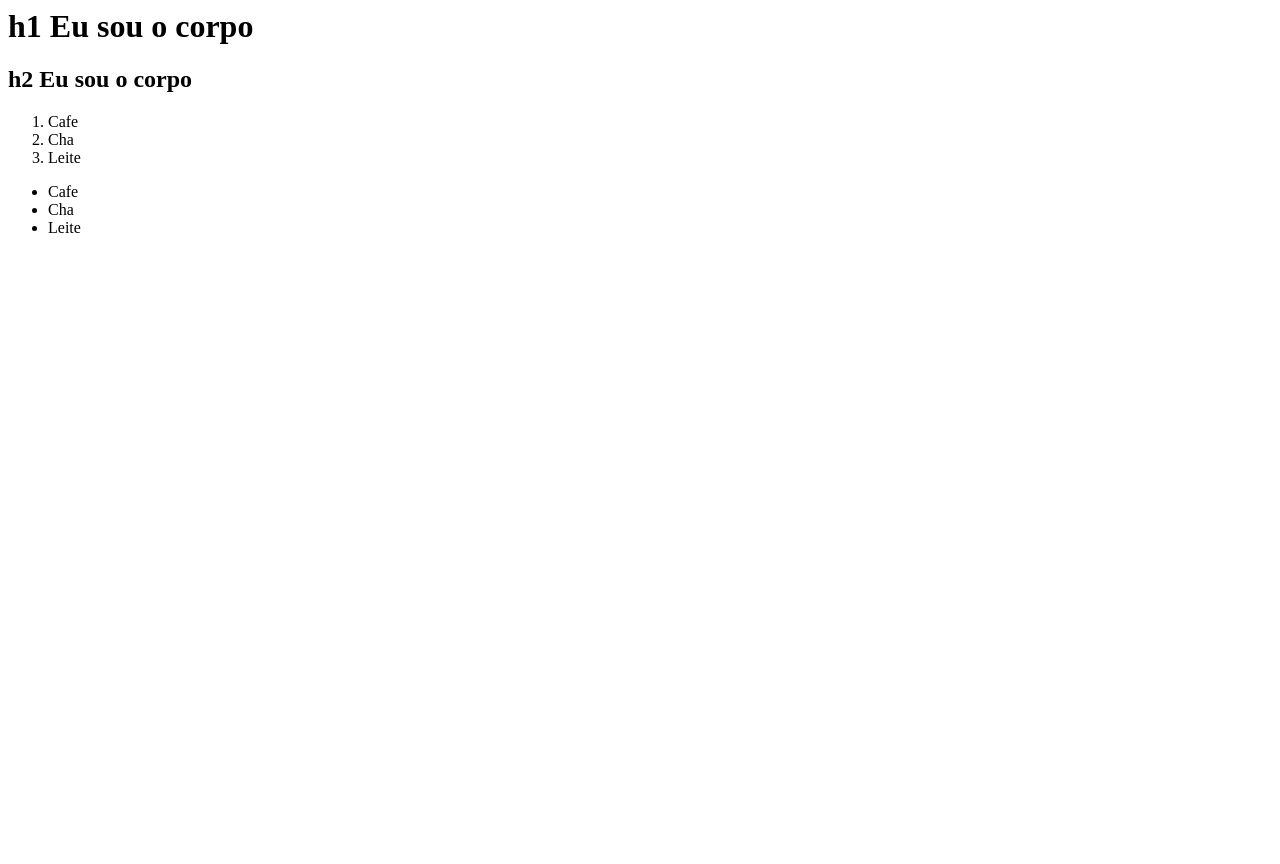
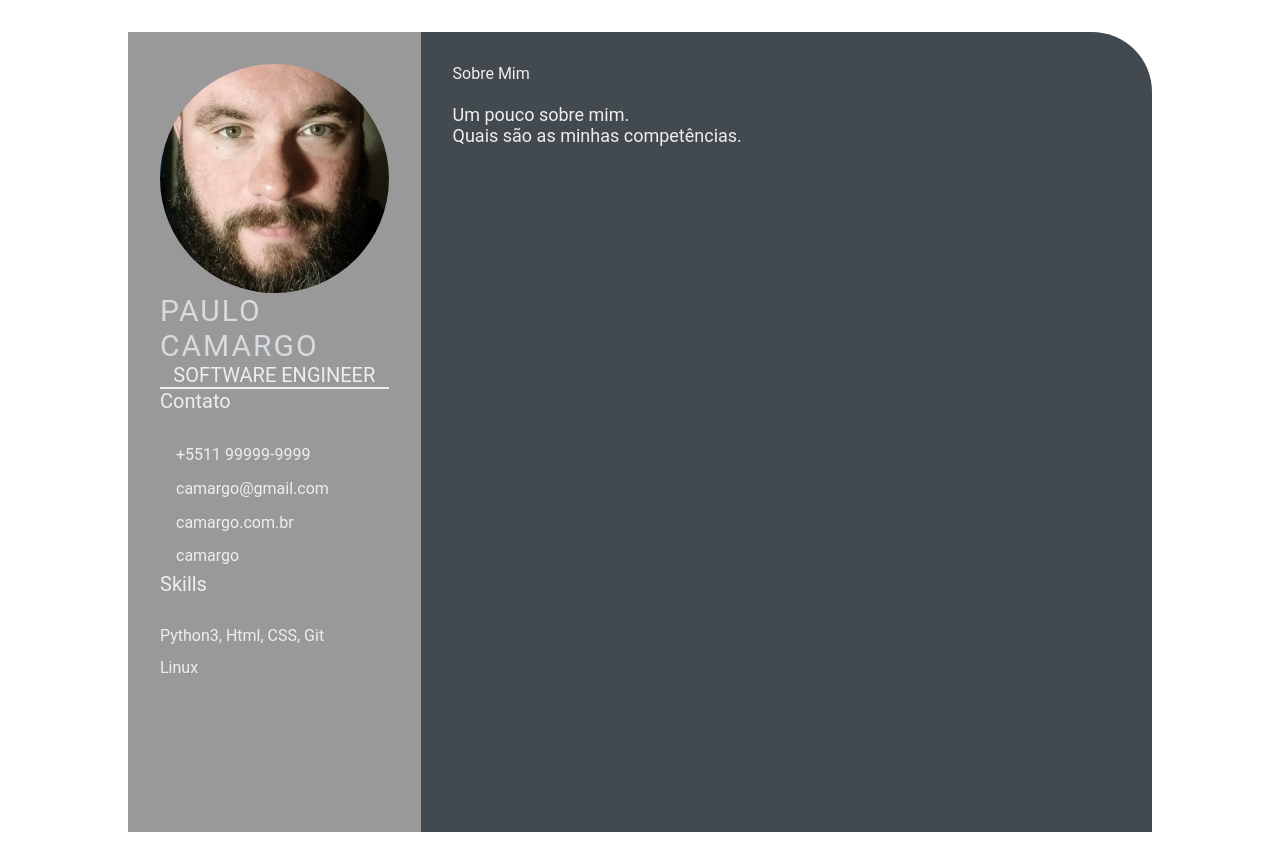
Before and after one commit to pvcamargo/jornadadevebac, a plain HTML site: page index.html in a window 1280 px wide. Before the commit the page ends 800 px from the top, so only its background shows below. Drawn offline with Linux system fonts and the light colour scheme.

Commit message:
day-02 (#2)

```diff
--- a/index.html
+++ b/index.html
@@ -1,21 +1,51 @@
-<html>
-    <head>
-        <title>
-            Olá, eu sou a cabeça
-        </title>
-    </head>
-    <body>
-        <h1>h1 Eu sou o corpo</h1>
-        <h2>h2 Eu sou o corpo</h2>
-    </body>
-    <ol>
-        <li>Cafe</li>
-        <li>Cha</li>
-        <li>Leite</li>
-    </ol>
-    <ul>
-        <li>Cafe</li>
-        <li>Cha</li>
-        <li>Leite</li>
-    </ul>
+<html lang="en">
+<head>
+    <meta charset="UTF-8">
+    <meta http-equiv="X-UA-Compatible" content="IE=edge">
+    <meta name="viewport" content="width=device-width, initial-scale=1.0">
+    <title>Paulo Camargo</title>
+
+    <link rel="stylesheet" href="style.css">
+
+</head>
+<body>
+    <main class="resume-contents">
+        <section class="left-section">
+            <div class="left-section-contents">
+                <div class="profile">
+                    <img class="profile-image" src="img/profile-image.jpg" alt="Profile image">
+                    <p class="name">Paulo Camargo</p>
+                    <p class="profession">Software Engineer</p>
+                </div>
+                <div class="contact-info">
+                    <p class="left-title">Contato</p>
+                    <ul>
+                        <li><i class="fa fa-phone"></i>+5511 99999-9999</li>
+                        <li><i class="fa fa-envelope"></i>camargo@gmail.com</li>
+                        <li><i class="fa fa-globe"></i>camargo.com.br</li>
+                        <li><i class="fa fa-github"></i>camargo</li>
+                    </ul>
+                </div>
+                <div class="skills">
+                    <p class="left-title">Skills</p>
+                    <ul>
+                        <li><p>Python3, Html, CSS, Git</p></li>
+                        <li><p>Linux</p></li>
+                    </ul>
+                </div>
+            </div>
+        </section>
+        <section class="right-section">
+            <div class="right-section-contents">
+                <section class="about gap">
+                    <div class="right-title">Sobre Mim</div>
+                    <p class="about-me-contents">
+                        <br> Um pouco sobre mim.
+                        <br> Quais são as minhas competências.
+                    </p>
+                </section>
+            </div>
+        </section>
+</main>
+</body>
 </html>
--- /dev/null
+++ b/style.css
@@ -0,0 +1,103 @@
+* {
+    margin: 0;
+    padding: 0;
+    box-sizing: border-box;
+    list-style: none;
+    font-family: 'Roboto', sans-serif;
+}
+
+.resume-contents {
+    min-height: 100vh;
+    width: 80%;
+    margin: 2rem auto;
+    display: grid;
+    grid-template-columns: repeat(7, 1fr);
+}
+
+.left-section {
+    grid-column: span 2;
+    height: 100%;
+    background-color: #999999;
+}
+
+.right-section {
+    grid-column: span 5;
+    height: 100%;
+    background-color: #424a50;
+    border-radius: 0px 60px 0px 0px;
+}
+
+.left-section-contents{
+    padding: 2rem 2rem;
+}
+
+.profile {
+    width: 100%;
+    border-bottom: 2px solid #eeeeee;
+}
+
+.profile .profile-image {
+    width: 100%;
+    border-radius: 100%;
+}
+
+.name {
+    color: #D6DBDF;
+    font-size: 30px;
+    letter-spacing: 2px;
+    text-transform: uppercase;
+}
+
+.profession {
+    color: #eeeeee;
+    font-size: 20px;
+    text-transform: uppercase;
+    text-align: center;
+}
+
+/* .contact-info { border-bottom: 2px solid #1B2631; } */
+.left-title {
+    color: #eeeeee;
+    font-size: 20px;
+}
+
+.contact-info ul {
+    padding-top: 1.5rem;
+}
+
+.contact-info ul li,
+.references ul li {
+    padding: .4rem 0;
+    color: #eeeeee;
+}
+
+.contact-info ul li i,
+.references ul li i {
+    padding-right: 1rem;
+    font-size: 18px;
+    color: #eeeeee;
+}
+
+.skills ul {
+    padding-top: 1.5rem;
+}
+.skills ul li p {
+    padding: .4rem 0;
+    color: #eeeeee;
+}
+
+.right-section-contents {
+    padding: 2rem 2rem;
+}
+
+.right-title {
+    color: #eeeeee;
+}
+
+.gap {
+    padding-bottom: 2rem;
+}
+.about-me-contents {
+    font-size: 18px;
+    color: #eeeeee;
+}
```
Also changed, not shown: img/profile-image.jpg (added).
